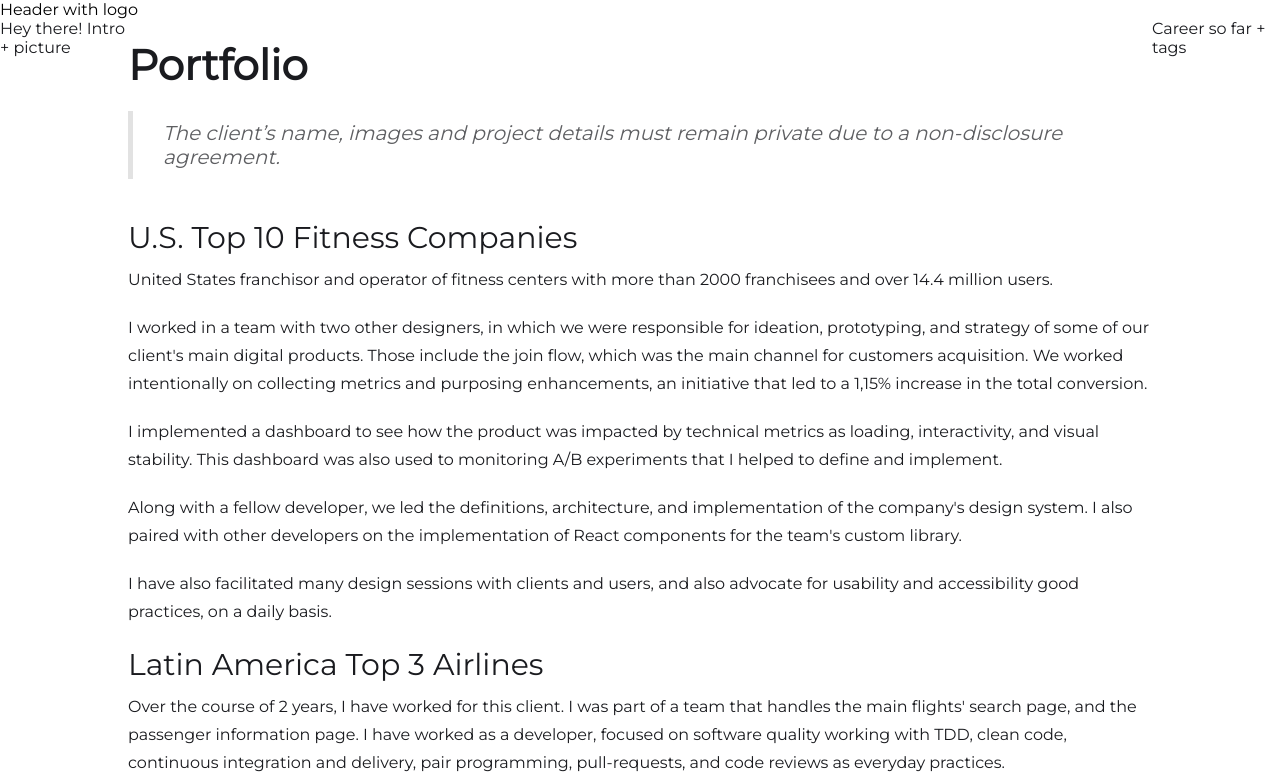
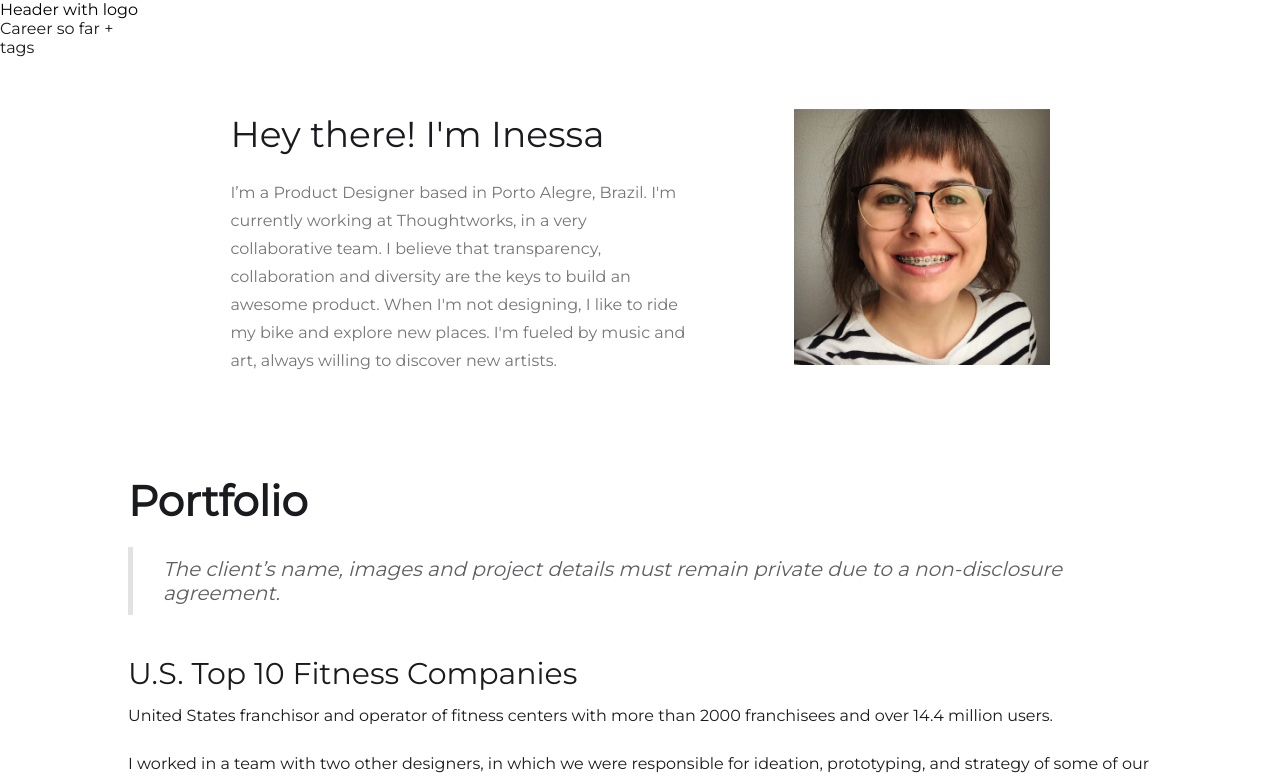
Before and after one commit to inessadl/ine22, a React (Create React App) app: page / in a window 1280 px wide. Shown: the top 783 px of the page. Built offline with nearby package versions, Linux system fonts and the light colour scheme.

Commit message:
format intro section

```diff
--- a/src/App.css
+++ b/src/App.css
@@ -30,9 +30,38 @@ main section {
 .intro {
   grid-column-start: 2;
   grid-column-end: 6;
-  grid-row-start: 3;
-  background-color:#c3c3c3;
-  width: 100%
+  grid-row-start: 1;
+  width: 100%;
+  display: flex;
+  flex-direction: row-reverse;
+  align-items: center;
+  justify-content:space-evenly;
+  margin-top: 80px;
+}
+
+.intro-text {
+  max-width: 45%;
+}
+
+.intro-text > h2 {
+  font-size: 36px;
+  line-height: 50px;
+  font-weight: 400;
+  margin: 10px 0 20px 0;
+}
+
+.intro-text > p {
+  font-size: 16px;
+  line-height: 28px;
+  opacity: .6;
+  font-weight: 400;
+}
+
+.intro > img {
+  width: 25%;
+  grid-column-start: 2;
+  grid-column-end: 3;
+  /* border-radius: 50%; */
 }
 
 .career {
@@ -45,7 +74,7 @@ main section {
 .work {
   grid-column-start: 2;
   grid-column-end: 6;
-  grid-row-start: 1;
+  grid-row-start: 3;
 }
 
 .work > h2 {
--- a/src/components/Intro.js
+++ b/src/components/Intro.js
@@ -3,9 +3,17 @@ import React, { Component } from 'react';
 class Intro extends Component {
     render () {
         return (
-            <p>Hey there! Intro + picture</p>
+            <section className="intro">
+                <img src="inessa.jpg" alt="Inessa smiling, using glasses and a striped shirt"></img>
+
+                <div className="intro-text">
+                    <h2>Hey there! I'm Inessa</h2>
+                    <p>
+                        I’m a Product Designer based in Porto Alegre, Brazil. I'm currently working at Thoughtworks, in a very collaborative team. I believe that transparency, collaboration and diversity are the keys to build an awesome product. When I'm not designing, I like to ride my bike and explore new places. I'm fueled by music and art, always willing to discover new artists.
+                    </p>
+                </div>
+            </section>
         )
-
     }
 }
 
```
Also changed, not shown: public/inessa.jpg (added).
